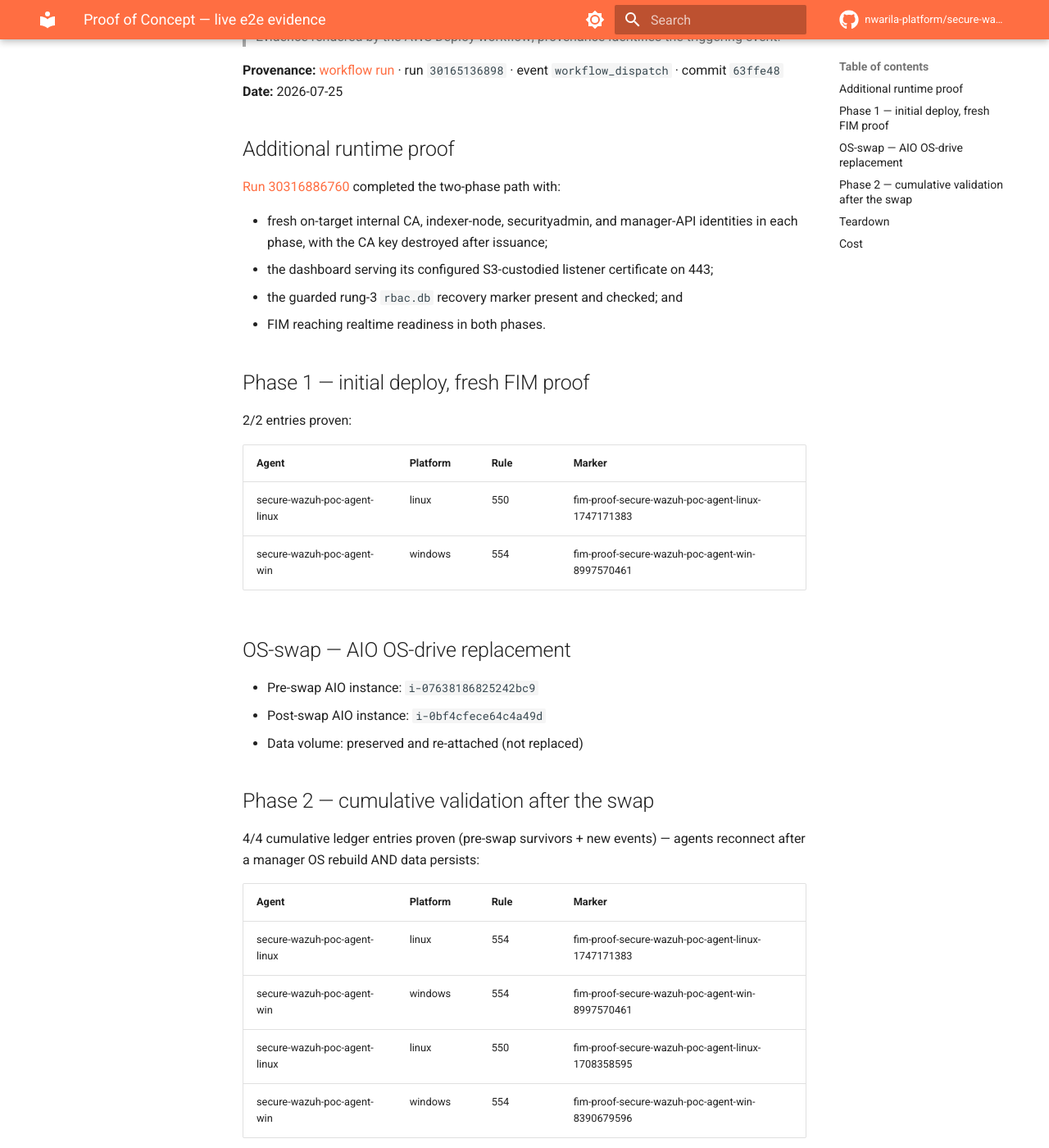
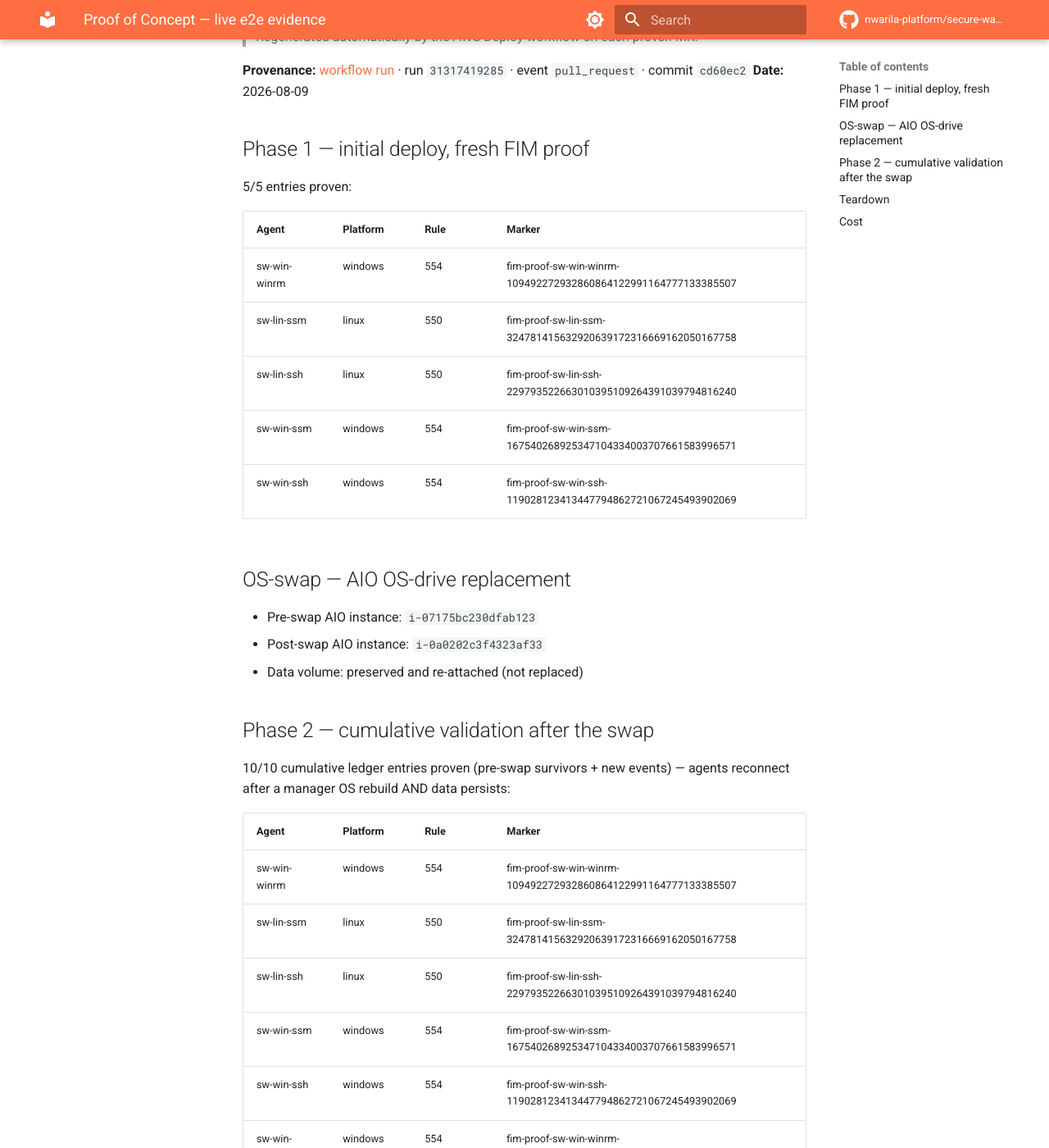
Before and after one commit to nwarila-platform/secure-wazuh, an MkDocs documentation site: the page built from docs/reference/poc-evidence.md, in a window 1280 px wide and 1400 px high, scrolled down 196 px. Shown: the whole window at 82% size. Built offline with MkDocs 1.6.1 and Material for MkDocs 9.7.7, drawn with Linux system fonts in a browser that asks for light colours; comment, search, counter and statistics services are not loaded; some of the changed text lies outside the part shown.

Commit message:
docs(poc): fold e2e proof evidence into this MR

```diff
--- a/docs/reference/poc-evidence.md
+++ b/docs/reference/poc-evidence.md
@@ -1,46 +1,44 @@
 # Proof of Concept — live e2e evidence
 
-> Evidence rendered by the AWS Deploy workflow; provenance identifies the triggering event.
+> Regenerated automatically by the AWS Deploy workflow on each proven MR.
 
-**Provenance:** [workflow run](https://github.com/nwarila-platform/secure-wazuh/actions/runs/30165136898) · run `30165136898` · event `workflow_dispatch` · commit `63ffe48`
-**Date:** 2026-07-25
-
-## Additional runtime proof
-
-[Run 30316886760](https://github.com/nwarila-platform/secure-wazuh/actions/runs/30316886760)
-completed the two-phase path with:
-
-- fresh on-target internal CA, indexer-node, securityadmin, and manager-API identities in each
-  phase, with the CA key destroyed after issuance;
-- the dashboard serving its configured S3-custodied listener certificate on 443;
-- the guarded rung-3 `rbac.db` recovery marker present and checked; and
-- FIM reaching realtime readiness in both phases.
+**Provenance:** [workflow run](https://github.com/nwarila-platform/secure-wazuh/actions/runs/31317419285) · run `31317419285` · event `pull_request` · commit `cd60ec2`
+**Date:** 2026-08-09
 
 ## Phase 1 — initial deploy, fresh FIM proof
 
-2/2 entries proven:
+5/5 entries proven:
 
 | Agent | Platform | Rule | Marker |
 |---|---|---|---|
-| secure-wazuh-poc-agent-linux | linux | 550 | fim-proof-secure-wazuh-poc-agent-linux-1747171383 |
-| secure-wazuh-poc-agent-win | windows | 554 | fim-proof-secure-wazuh-poc-agent-win-8997570461 |
+| sw-win-winrm | windows | 554 | fim-proof-sw-win-winrm-109492272932860864122991164777133385507 |
+| sw-lin-ssm | linux | 550 | fim-proof-sw-lin-ssm-324781415632920639172316669162050167758 |
+| sw-lin-ssh | linux | 550 | fim-proof-sw-lin-ssh-229793522663010395109264391039794816240 |
+| sw-win-ssm | windows | 554 | fim-proof-sw-win-ssm-167540268925347104334003707661583996571 |
+| sw-win-ssh | windows | 554 | fim-proof-sw-win-ssh-119028123413447794862721067245493902069 |
 
 ## OS-swap — AIO OS-drive replacement
 
-- Pre-swap AIO instance: `i-07638186825242bc9`
-- Post-swap AIO instance: `i-0bf4cfece64c4a49d`
+- Pre-swap AIO instance: `i-07175bc230dfab123`
+- Post-swap AIO instance: `i-0a0202c3f4323af33`
 - Data volume: preserved and re-attached (not replaced)
 
 ## Phase 2 — cumulative validation after the swap
 
-4/4 cumulative ledger entries proven (pre-swap survivors + new events) — agents reconnect after a manager OS rebuild AND data persists:
+10/10 cumulative ledger entries proven (pre-swap survivors + new events) — agents reconnect after a manager OS rebuild AND data persists:
 
 | Agent | Platform | Rule | Marker |
 |---|---|---|---|
-| secure-wazuh-poc-agent-linux | linux | 554 | fim-proof-secure-wazuh-poc-agent-linux-1747171383 |
-| secure-wazuh-poc-agent-win | windows | 554 | fim-proof-secure-wazuh-poc-agent-win-8997570461 |
-| secure-wazuh-poc-agent-linux | linux | 550 | fim-proof-secure-wazuh-poc-agent-linux-1708358595 |
-| secure-wazuh-poc-agent-win | windows | 554 | fim-proof-secure-wazuh-poc-agent-win-8390679596 |
+| sw-win-winrm | windows | 554 | fim-proof-sw-win-winrm-109492272932860864122991164777133385507 |
+| sw-lin-ssm | linux | 550 | fim-proof-sw-lin-ssm-324781415632920639172316669162050167758 |
+| sw-lin-ssh | linux | 550 | fim-proof-sw-lin-ssh-229793522663010395109264391039794816240 |
+| sw-win-ssm | windows | 554 | fim-proof-sw-win-ssm-167540268925347104334003707661583996571 |
+| sw-win-ssh | windows | 554 | fim-proof-sw-win-ssh-119028123413447794862721067245493902069 |
+| sw-win-winrm | windows | 554 | fim-proof-sw-win-winrm-129467504795821854814030810994038268240 |
+| sw-lin-ssm | linux | 550 | fim-proof-sw-lin-ssm-233456300635156089226512581353255654448 |
+| sw-lin-ssh | linux | 550 | fim-proof-sw-lin-ssh-251521544372543220603050415382346960191 |
+| sw-win-ssm | windows | 554 | fim-proof-sw-win-ssm-118942296434342040629534410238217905751 |
+| sw-win-ssh | windows | 554 | fim-proof-sw-win-ssh-257639862385931510325869950958461454905 |
 
 ## Teardown
 
```
